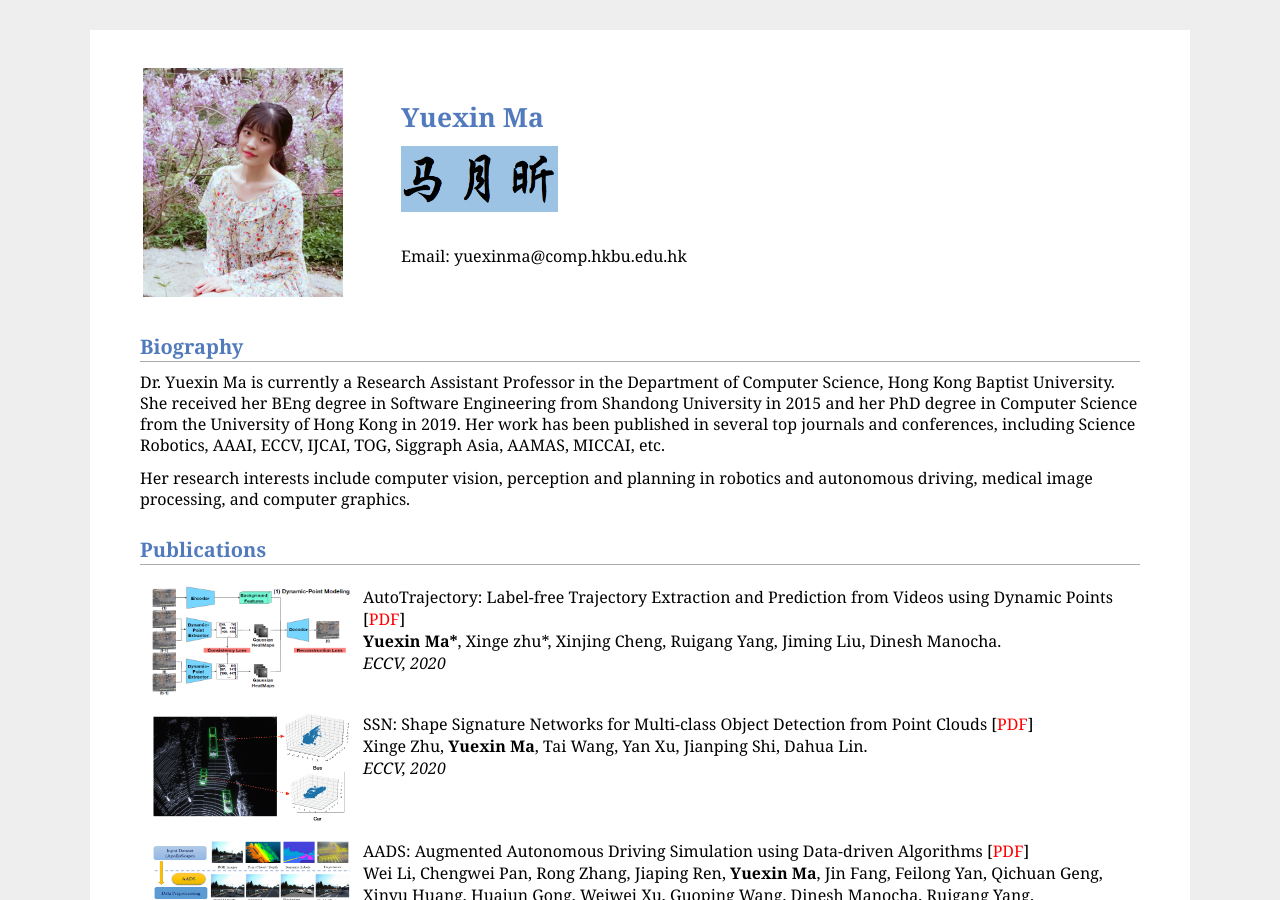
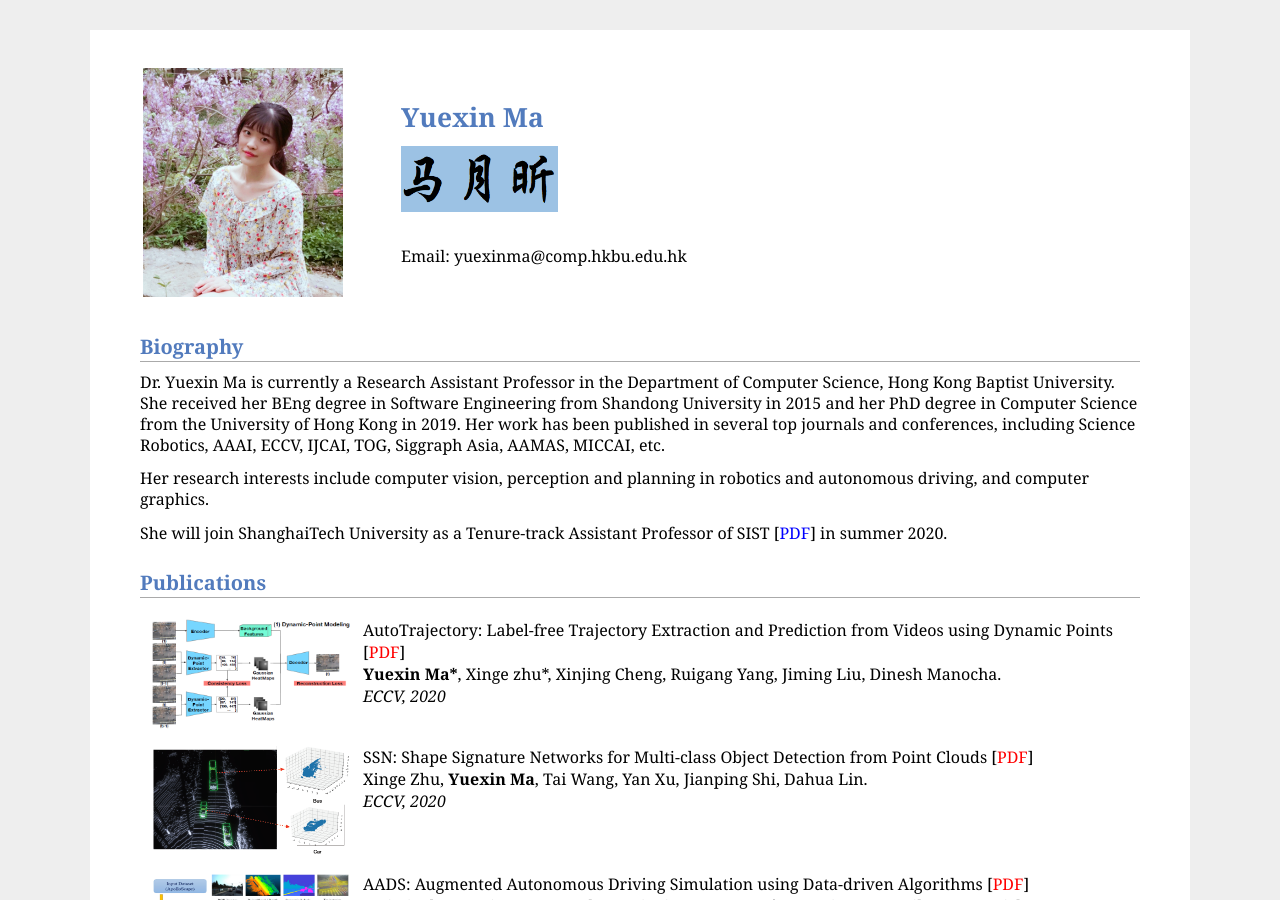
Before and after one commit to AshleyQTDS/AshleyQTDS.github.io, a Jekyll site: the page aboutme.html, which Jekyll copies as it is, in a window 1280 px wide and 900 px high. Built offline with Jekyll 4.4.1, drawn with Linux system fonts in a browser that asks for light colours; a script that is not in the unit is left out.

Commit message:
Update aboutme.html

```diff
--- a/aboutme.html
+++ b/aboutme.html
@@ -93,7 +93,9 @@
 <p>
 	 Dr. Yuexin Ma is currently a Research Assistant Professor in the Department of Computer Science, Hong Kong Baptist University. She received her BEng degree in Software Engineering from Shandong University in 2015 and her PhD degree in Computer Science from the University of Hong Kong in 2019. Her work has been published in several top journals and conferences, including Science Robotics, AAAI, ECCV, IJCAI, TOG, Siggraph Asia, AAMAS, MICCAI, etc.
 </p>
-<p>Her research interests include computer vision, perception and planning in robotics and autonomous driving, medical image processing, and computer graphics.</p>
+<p>Her research interests include computer vision, perception and planning in robotics and autonomous driving, and computer graphics.</p>
+
+<p>She will join ShanghaiTech University as a Tenure-track Assistant Professor of SIST [<a href="https://sist.shanghaitech.edu.cn/"><font color="blue">PDF</a></font>] in summer 2020. </p>
 
 <!-- <p><font color="red">We are recruiting interns / full-time researchers in computer vision at SenseTime (Hong Kong or Shenzhen). If you are interested in, feel free to send your CV to my email.</font></p> -->
 
```
